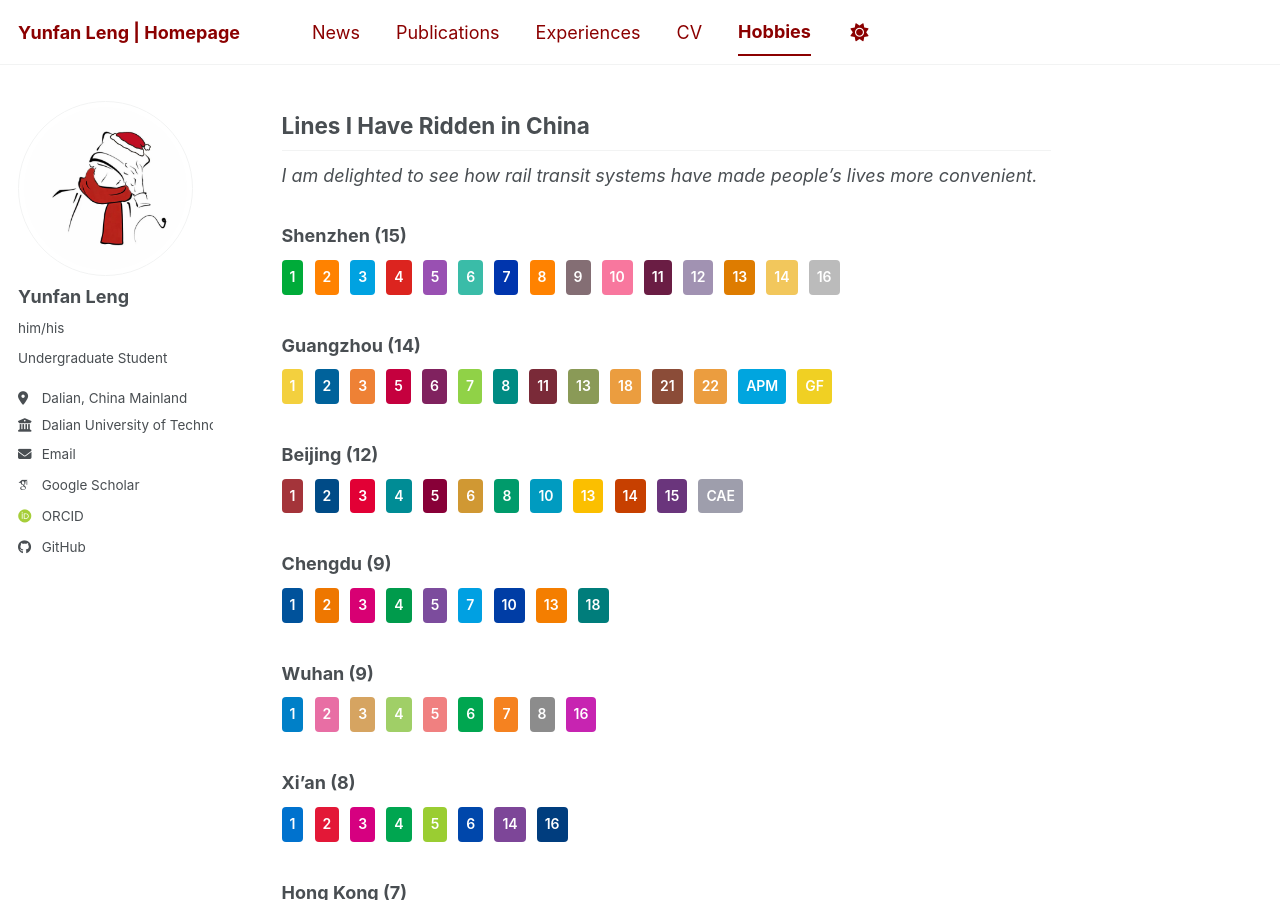
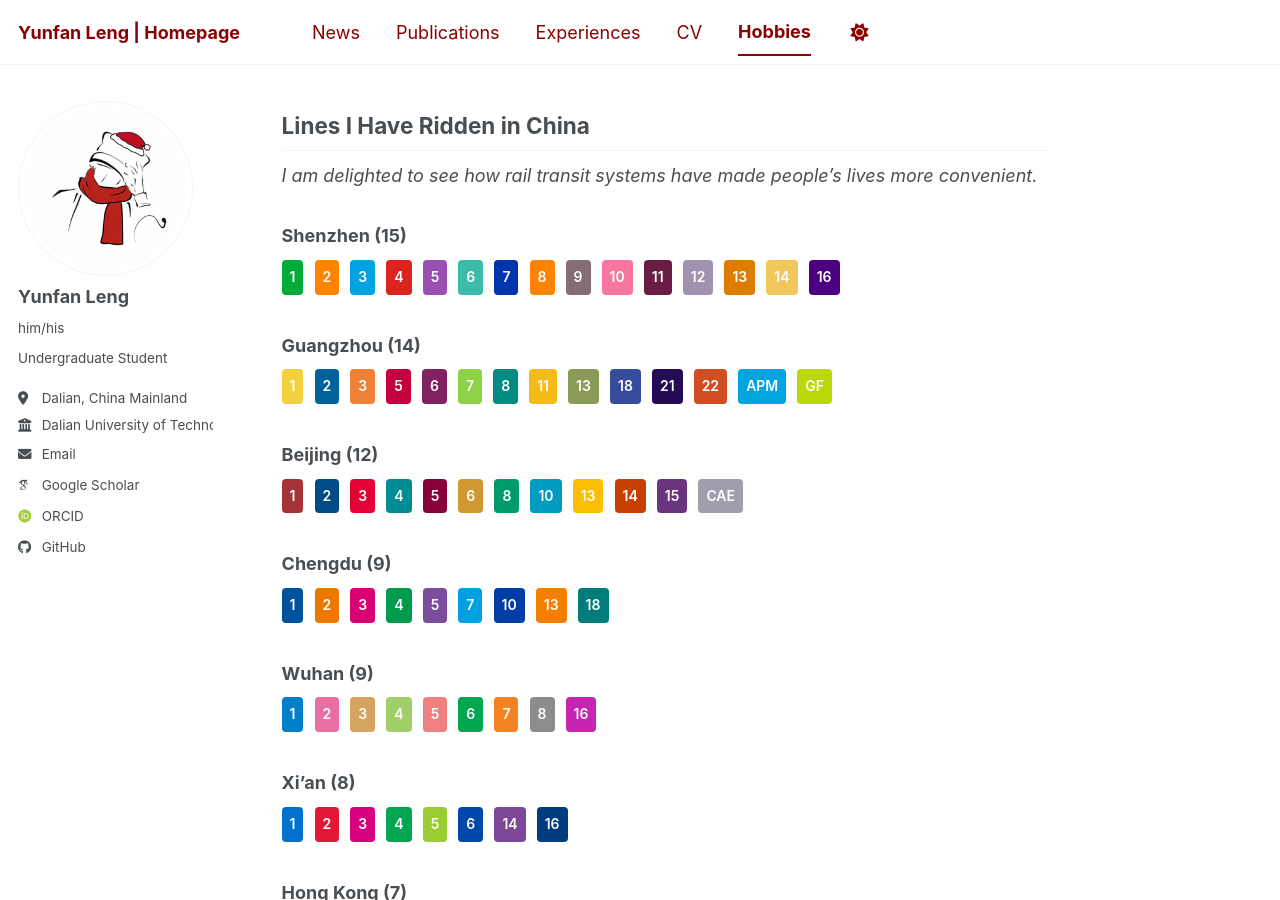
Before and after one commit to WENJIN6666/wenjin6666.github.io, a Jekyll site: the page built from _hobbies/urban-rail-transit.md, in a window 1280 px wide and 900 px high, scrolled down 1724 px. Built offline with Jekyll 4.4.1, drawn with Linux system fonts in a browser that asks for light colours; some web fonts are replaced; a script bundle is joined from its source files by our own code; library files that are not in the unit come from our copies.

Commit message:
Fix metro line colors: Shenzhen L16, Guangzhou L11/L18/L21/L22/GF

```diff
--- a/_hobbies/urban-rail-transit.md
+++ b/_hobbies/urban-rail-transit.md
@@ -58,7 +58,7 @@ I am an urban rail transit enthusiast with a long-standing interest in studying
 <a href="https://en.wikipedia.org/wiki/Line_12_(Shenzhen_Metro)" style="background-color:#a192b2;">12</a>
 <a href="https://en.wikipedia.org/wiki/Line_13_(Shenzhen_Metro)" style="background-color:#de7c00;">13</a>
 <a href="https://en.wikipedia.org/wiki/Line_14_(Shenzhen_Metro)" style="background-color:#f2c75c;">14</a>
-<a href="https://en.wikipedia.org/wiki/Line_16_(Shenzhen_Metro)" style="background-color:#bbbbbb;">16</a>
+<a href="https://en.wikipedia.org/wiki/Line_16_(Shenzhen_Metro)" style="background-color:#4B0082;">16</a>
 </div>
 
 ### Guangzhou (14)
@@ -70,13 +70,13 @@ I am an urban rail transit enthusiast with a long-standing interest in studying
 <a href="https://en.wikipedia.org/wiki/Line_6_(Guangzhou_Metro)" style="background-color:#80225f;">6</a>
 <a href="https://en.wikipedia.org/wiki/Line_7_(Guangzhou_Metro)" style="background-color:#90d247;">7</a>
 <a href="https://en.wikipedia.org/wiki/Line_8_(Guangzhou_Metro)" style="background-color:#008b83;">8</a>
-<a href="https://en.wikipedia.org/wiki/Line_11_(Guangzhou_Metro)" style="background-color:#7a2a38;">11</a>
+<a href="https://en.wikipedia.org/wiki/Line_11_(Guangzhou_Metro)" style="background-color:#F5BB17;">11</a>
 <a href="https://en.wikipedia.org/wiki/Line_13_(Guangzhou_Metro)" style="background-color:#8a9a57;">13</a>
-<a href="https://en.wikipedia.org/wiki/Line_18_(Guangzhou_Metro)" style="background-color:#eb9d3f;">18</a>
-<a href="https://en.wikipedia.org/wiki/Line_21_(Guangzhou_Metro)" style="background-color:#8b4c38;">21</a>
-<a href="https://en.wikipedia.org/wiki/Line_22_(Guangzhou_Metro)" style="background-color:#eb9d3f;">22</a>
+<a href="https://en.wikipedia.org/wiki/Line_18_(Guangzhou_Metro)" style="background-color:#364C9C;">18</a>
+<a href="https://en.wikipedia.org/wiki/Line_21_(Guangzhou_Metro)" style="background-color:#230B55;">21</a>
+<a href="https://en.wikipedia.org/wiki/Line_22_(Guangzhou_Metro)" style="background-color:#D14D23;">22</a>
 <a href="https://en.wikipedia.org/wiki/Zhujiang_New_Town_APM" style="background-color:#00a5df;">APM</a>
-<a href="https://en.wikipedia.org/wiki/Guangfo_Line" style="background-color:#f0d023;">GF</a>
+<a href="https://en.wikipedia.org/wiki/Guangfo_Line" style="background-color:#BBD80A;">GF</a>
 </div>
 
 ### Beijing (12)
```
